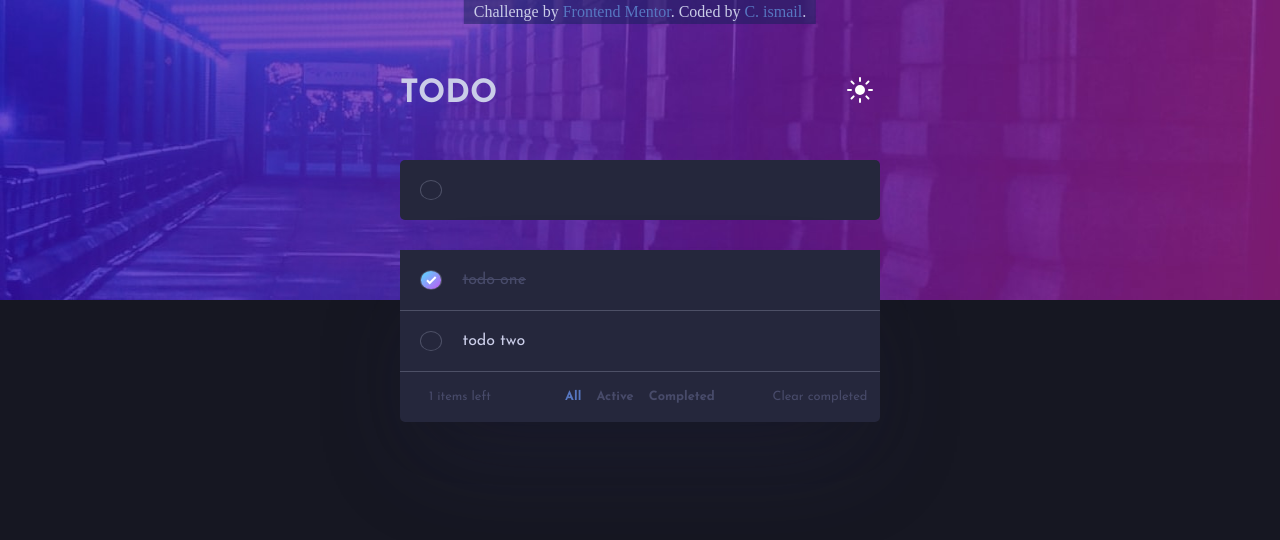
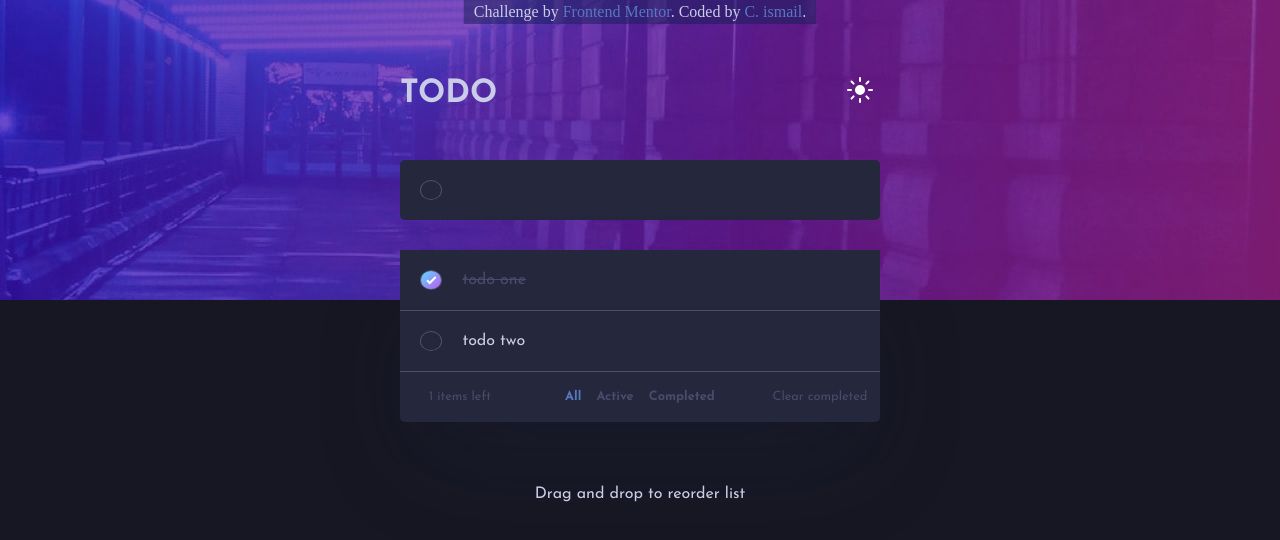
Before and after one commit to 5nai3r/Frontend-design-challenges, a Vue app in the folder todo-app/: page / in a window 1280 px wide. Shown: the top 540 px of the page. Built offline with nearby package versions, Linux system fonts and the light colour scheme.

Commit message:
added hint text for drag and drop

```diff
--- a/todo-app/src/App.vue
+++ b/todo-app/src/App.vue
@@ -89,6 +89,10 @@ export default {
         </draggable>
         <TodoFooter :remaining="remainingTodo" @ClearCompleted="clearCompleted" :filter="filter" @Filter="handleFilter" />
       </div>
+
+      <div class="hint-text">
+        <span>Drag and drop to reorder list</span>
+      </div>
     </div>
   </div>
 
@@ -122,4 +126,9 @@ export default {
 .todo-list> :first-child {
   border-radius: 5px 5px 0 0;
 }
+
+.hint-text {
+  margin-top: 60px;
+  text-align: center;
+}
 </style>
```
